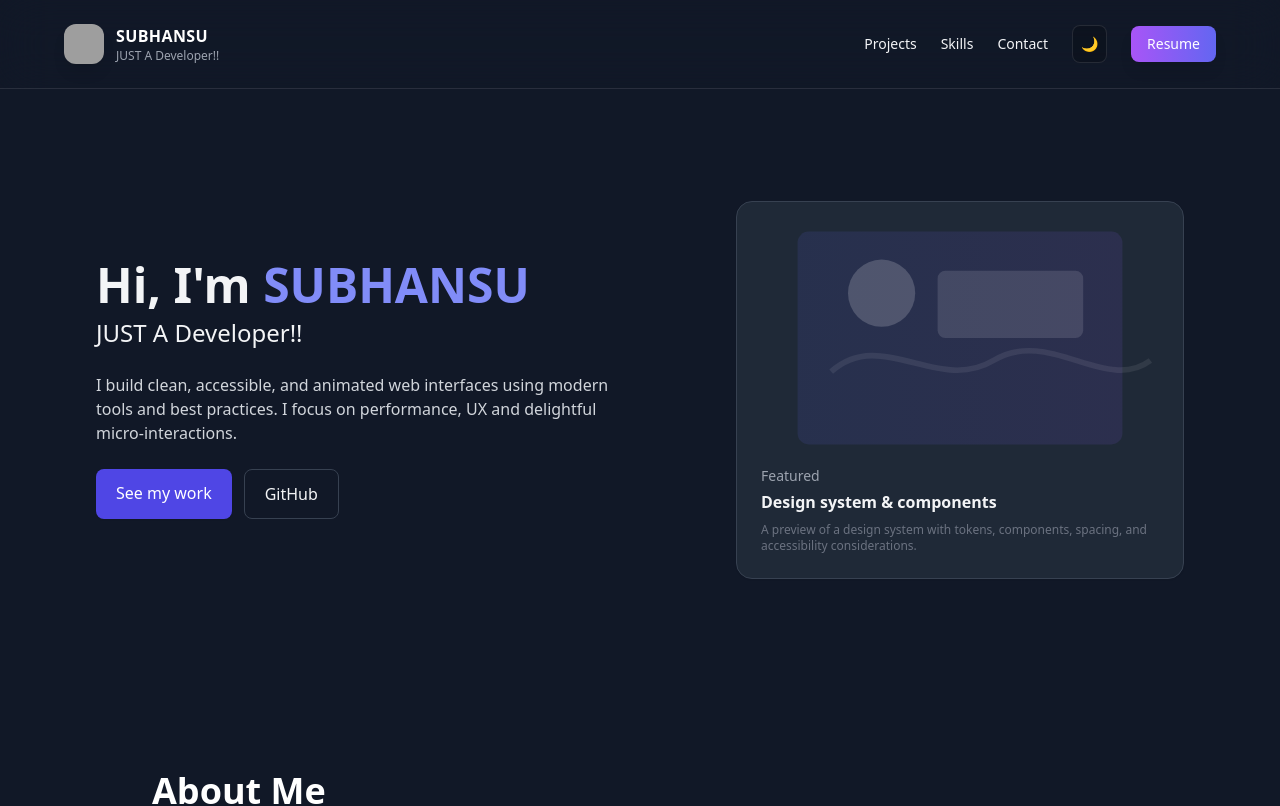
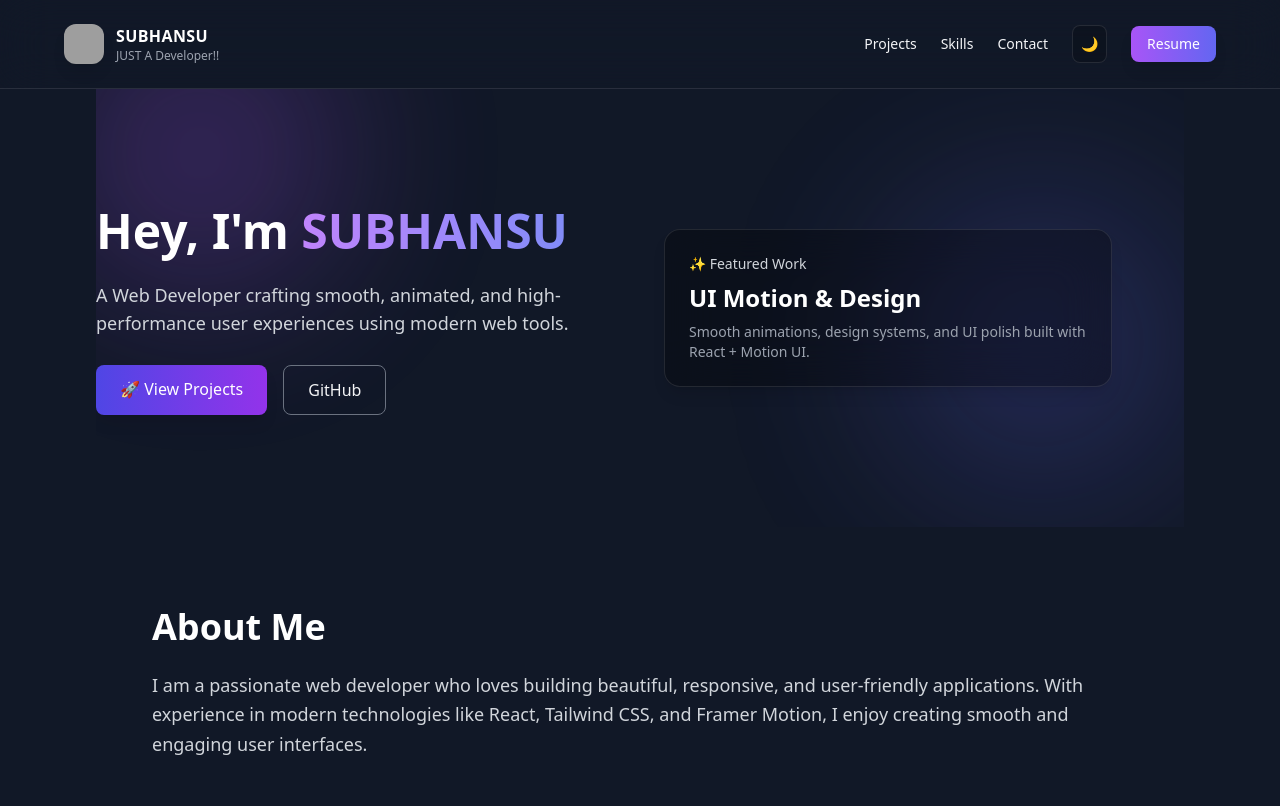
Before and after one commit to zennintoji29-create/PROT2nd, a React (Vite) app in the folder port2-main/port2-main/: page / in a window 1280 px wide. Shown: the top 806 px of the page. Built offline with nearby package versions, Linux system fonts and the light colour scheme; grey boxes are pictures that could not be loaded.

Commit message:
Update Hero.jsx

```diff
--- a/port2-main/port2-main/src/components/Hero.jsx
+++ b/port2-main/port2-main/src/components/Hero.jsx
@@ -1,133 +1,71 @@
-// src/components/Hero.jsx
 import React from "react";
 import { motion } from "framer-motion";
 import { SITE } from "../config";
 
 export default function Hero() {
   return (
-    <section id="hero" className="py-28">
-      <div className="grid md:grid-cols-2 gap-10 items-center">
+    <section id="hero" className="py-28 relative overflow-hidden">
 
-        {/* LEFT CONTENT */}
+      {/* 🔥 Floating Glow Orbs */}
+      <div className="absolute -top-20 -left-10 w-72 h-72 bg-purple-500/30 rounded-full blur-[90px] animate-pulse"></div>
+      <div className="absolute bottom-10 right-0 w-72 h-72 bg-indigo-500/30 rounded-full blur-[100px] animate-pulse"></div>
+
+      <div className="grid md:grid-cols-2 gap-12 items-center relative z-10">
+
+        {/* LEFT */}
         <div>
           <motion.h1
             initial={{ opacity: 0, y: 20 }}
             animate={{ opacity: 1, y: 0 }}
-            transition={{ duration: 0.6 }}
-            className="text-4xl md:text-5xl font-extrabold leading-tight"
+            transition={{ duration: 0.7 }}
+            className="text-5xl font-extrabold leading-tight text-white"
           >
-            Hi, I'm{" "}
-            <span className="text-indigo-600 dark:text-indigo-400">
-              {SITE.name}
-            </span>
-            <div className="text-xl md:text-2xl font-medium mt-2">
-              {SITE.title}
-            </div>
+            Hey, I'm <span className="bg-gradient-to-r from-purple-400 to-indigo-400 bg-clip-text text-transparent">{SITE.name}</span>
           </motion.h1>
 
           <motion.p
             initial={{ opacity: 0, y: 6 }}
             animate={{ opacity: 1, y: 0 }}
-            transition={{ delay: 0.12 }}
-            className="mt-6 text-gray-600 dark:text-gray-300 max-w-xl"
+            transition={{ delay: 0.1 }}
+            className="mt-5 text-gray-300 text-lg max-w-xl"
           >
-            I build clean, accessible, and animated web interfaces using modern tools
-            and best practices. I focus on performance, UX and delightful micro-interactions.
+            A Web Developer crafting smooth, animated, and high-performance user experiences using modern web tools.
           </motion.p>
 
           <motion.div
+            className="mt-7 flex gap-4"
             initial={{ opacity: 0 }}
             animate={{ opacity: 1 }}
-            transition={{ delay: 0.2 }}
-            className="mt-6 flex gap-3"
+            transition={{ delay: 0.15 }}
           >
-            <a
-              href="#projects"
-              className="px-5 py-3 rounded-lg bg-indigo-600 text-white shadow-sm hover:bg-indigo-500"
-            >
-              See my work
+            <a href="#projects" className="px-6 py-3 rounded-lg bg-gradient-to-r from-indigo-600 to-purple-600 text-white shadow-lg hover:scale-105 transition">
+              🚀 View Projects
             </a>
 
-            <a
+            <motion.a
               href={SITE.links.github}
               target="_blank"
-              rel="noreferrer"
-              className="px-5 py-3 rounded-lg border border-gray-200 dark:border-gray-700"
+              className="px-6 py-3 rounded-lg border border-gray-500 hover:bg-gray-800"
+              whileHover={{ scale: 1.05 }}
             >
               GitHub
-            </a>
+            </motion.a>
           </motion.div>
         </div>
 
-        {/* RIGHT SIDE GRAPHIC */}
-        <div className="flex justify-center md:justify-end">
+        {/* RIGHT — Animated UI Card */}
         <motion.div
           initial={{ scale: 0.95, opacity: 0 }}
           animate={{ scale: 1, opacity: 1 }}
-            transition={{ duration: 0.6 }}
-            className="w-full max-w-md p-6 container-card"
+          transition={{ duration: 0.7 }}
+          className="w-full max-w-md bg-black/30 border border-white/10 backdrop-blur-xl p-6 rounded-2xl shadow-lg hover:scale-[1.02] transition"
         >
-            {/* SVG GRAPHIC */}
-            <svg
-              viewBox="0 0 600 400"
-              xmlns="http://www.w3.org/2000/svg"
-              className="w-full h-48 md:h-56"
-            >
-              <defs>
-                <linearGradient id="g1" x1="0" x2="1">
-                  <stop offset="0%" stopColor="#6366f1" />
-                  <stop offset="100%" stopColor="#8b5cf6" />
-                </linearGradient>
-              </defs>
-
-              <rect
-                x="10"
-                y="10"
-                rx="20"
-                ry="20"
-                width="580"
-                height="380"
-                fill="url(#g1)"
-                opacity="0.12"
-              />
-
-              <g transform="translate(40,40)">
-                <circle cx="120" cy="80" r="60" fill="#fff" opacity="0.18" />
-                <rect
-                  x="220"
-                  y="40"
-                  rx="14"
-                  ry="14"
-                  width="260"
-                  height="120"
-                  fill="#fff"
-                  opacity="0.12"
-                />
-                <path
-                  d="M30 220 C120 140, 220 260, 320 200 C420 140, 520 260, 600 200"
-                  stroke="#fff"
-                  strokeWidth="10"
-                  fill="none"
-                  opacity="0.08"
-                />
-              </g>
-            </svg>
-
-            {/* CARD TEXT */}
-            <div className="mt-4">
-              <div className="text-sm text-gray-500 dark:text-gray-400">
-                Featured
-              </div>
-              <div className="font-semibold mt-1">
-                Design system & components
-              </div>
-              <div className="text-xs text-gray-500 mt-2">
-                A preview of a design system with tokens, components, spacing,
-                and accessibility considerations.
-              </div>
+          <h3 className="text-gray-300 text-sm mb-2">✨ Featured Work</h3>
+          <div className="text-2xl font-bold text-white">UI Motion & Design</div>
+          <div className="text-gray-400 text-sm mt-2">
+            Smooth animations, design systems, and UI polish built with React + Motion UI.
           </div>
         </motion.div>
-        </div>
       </div>
     </section>
   );
```
Lines whose indentation alone changed are shown as unchanged.
